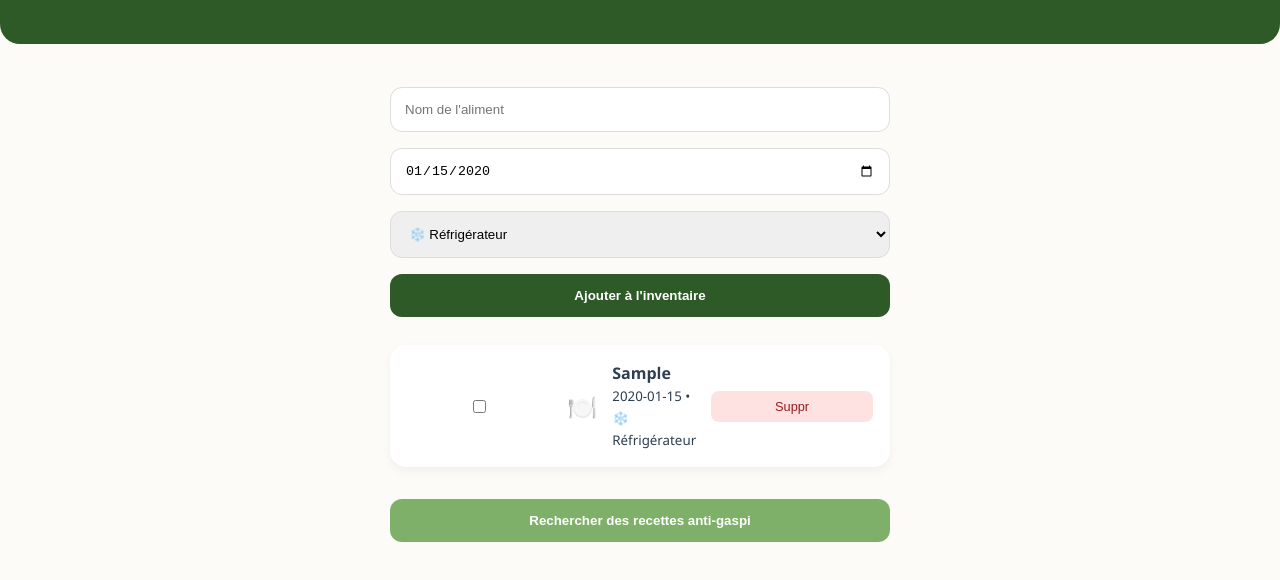
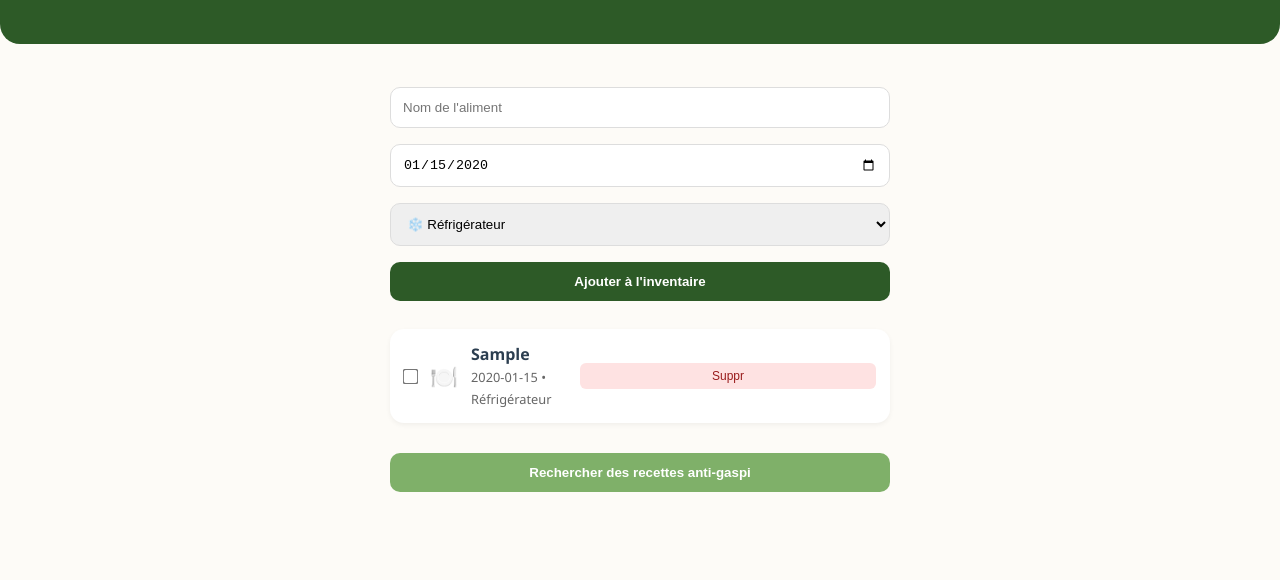
Before and after one commit to clthubert-ai/Zerowaste, a plain HTML site: page index.html in a window 1280 px wide. Both pictures are taken after typing "Sample", "2020-01-15" into the empty fields and a click on the button "Ajouter à l'inventaire". Shown: the part 92-672 px from the top of the page. Drawn offline with Linux system fonts and the light colour scheme.

Commit message:
Update index.html

```diff
--- a/index.html
+++ b/index.html
@@ -8,15 +8,22 @@
         body { font-family: 'Segoe UI', sans-serif; background-color: #fdfbf7; margin: 0; padding: 0; color: #2c3e50; }
         header { background: #2d5a27; color: white; padding: 25px; text-align: center; border-bottom-left-radius: 20px; border-bottom-right-radius: 20px; }
         .container { max-width: 500px; margin: 20px auto; padding: 15px; }
-        input, select, button { width: 100%; padding: 14px; margin: 8px 0; border: 1px solid #ddd; border-radius: 12px; box-sizing: border-box; }
+        input[type="text"], input[type="date"], select, button { width: 100%; padding: 12px; margin: 8px 0; border: 1px solid #ddd; border-radius: 10px; box-sizing: border-box; }
         .btn-add { background: #2d5a27; color: white; border: none; font-weight: bold; cursor: pointer; }
         .btn-search { background: #7fb069; color: white; border: none; font-weight: bold; cursor: pointer; margin-top: 20px; }
-        .item { background: white; padding: 15px; margin-bottom: 12px; border-radius: 16px; display: flex; align-items: center; gap: 15px; box-shadow: 0 4px 10px rgba(0,0,0,0.05); border: 2px solid transparent; }
+
+        /* Mise en page des éléments de la liste */
+        .item { background: white; padding: 12px; margin-bottom: 10px; border-radius: 14px; display: flex; align-items: center; gap: 12px; box-shadow: 0 2px 5px rgba(0,0,0,0.05); border: 2px solid transparent; }
         .item.urgent { border-color: #d9534f; }
-        .visual { font-size: 1.5rem; }
-        .item-info { flex-grow: 1; }
-        .alert-text { color: #d9534f; font-weight: bold; font-size: 0.75rem; }
-        .del-btn { background: #fee2e2; color: #991b1b; border: none; padding: 8px 12px; border-radius: 8px; cursor: pointer; font-size: 0.8rem; }
+        .item input[type="checkbox"] { width: auto; margin: 0; cursor: pointer; transform: scale(1.2); }
+        .visual { font-size: 1.4rem; min-width: 30px; text-align: center; }
+        .item-info { flex-grow: 1; overflow: hidden; }
+        .item-name { font-weight: bold; display: block; white-space: nowrap; overflow: hidden; text-overflow: ellipsis; }
+        .item-meta { font-size: 0.8rem; color: #666; }
+        .alert-text { color: #d9534f; font-weight: bold; font-size: 0.75rem; display: block; }
+
+        /* Bouton Suppr compact */
+        .del-btn { background: #fee2e2; color: #991b1b; border: none; padding: 6px 10px; border-radius: 6px; cursor: pointer; font-size: 0.75rem; white-space: nowrap; }
     </style>
 </head>
 <body>
@@ -41,8 +48,6 @@
 
         function getEmoji(name) {
             const n = name.toLowerCase().trim();
-
-            // 1. Correspondances exactes (Priorité)
             const exactMatches = {
                 'pomme': '🍎', 'banane': '🍌', 'raisin': '🍇', 'fraise': '🍓',
                 'steak': '🥩', 'rumsteck': '🥩', 'gigot': '🥩', 'poulet': '🍗',
@@ -50,7 +55,6 @@
             };
             if (exactMatches[n]) return exactMatches[n];
 
-            // 2. Catégories génériques (si aucune correspondance exacte trouvée)
             const categories = [
                 { emoji: '🥩', keys: ['viande', 'boeuf', 'porc', 'agneau', 'jambon', 'volaille'] },
                 { emoji: '🐟', keys: ['poisson', 'saumon', 'thon', 'cabillaud', 'crevette'] },
@@ -59,12 +63,10 @@
                 { emoji: '🍞', keys: ['pâtes', 'riz', 'céréale'] },
                 { emoji: '🥛', keys: ['yaourt', 'lait', 'fromage', 'beurre', 'crème', 'oeuf'] }
             ];
-
             for (let cat of categories) {
                 if (cat.keys.some(key => n.includes(key))) return cat.emoji;
             }
-
-            return '🍽️'; // Emoji générique par défaut
+            return '🍽️';
         }
 
         function render() {
@@ -84,9 +86,9 @@
                     <input type="checkbox" onchange="inventory[${index}].selected = this.checked" ${item.selected ? 'checked' : ''}>
                     <div class="visual">${getEmoji(item.name)}</div>
                     <div class="item-info">
-                        <strong>${item.name}</strong><br>
-                        <small>${item.date} • ${item.loc}</small>
-                        ${isUrgent ? `<br><span class="alert-text">⚠️ Urgent (J-${diffDays})</span>` : ''}
+                        <span class="item-name">${item.name}</span>
+                        <span class="item-meta">${item.date} • ${item.loc.split(' ')[1]}</span>
+                        ${isUrgent ? `<span class="alert-text">⚠️ Urgent (J-${diffDays})</span>` : ''}
                     </div>
                     <button class="del-btn" onclick="deleteFood(${index})">Suppr</button>
                 `;
```
